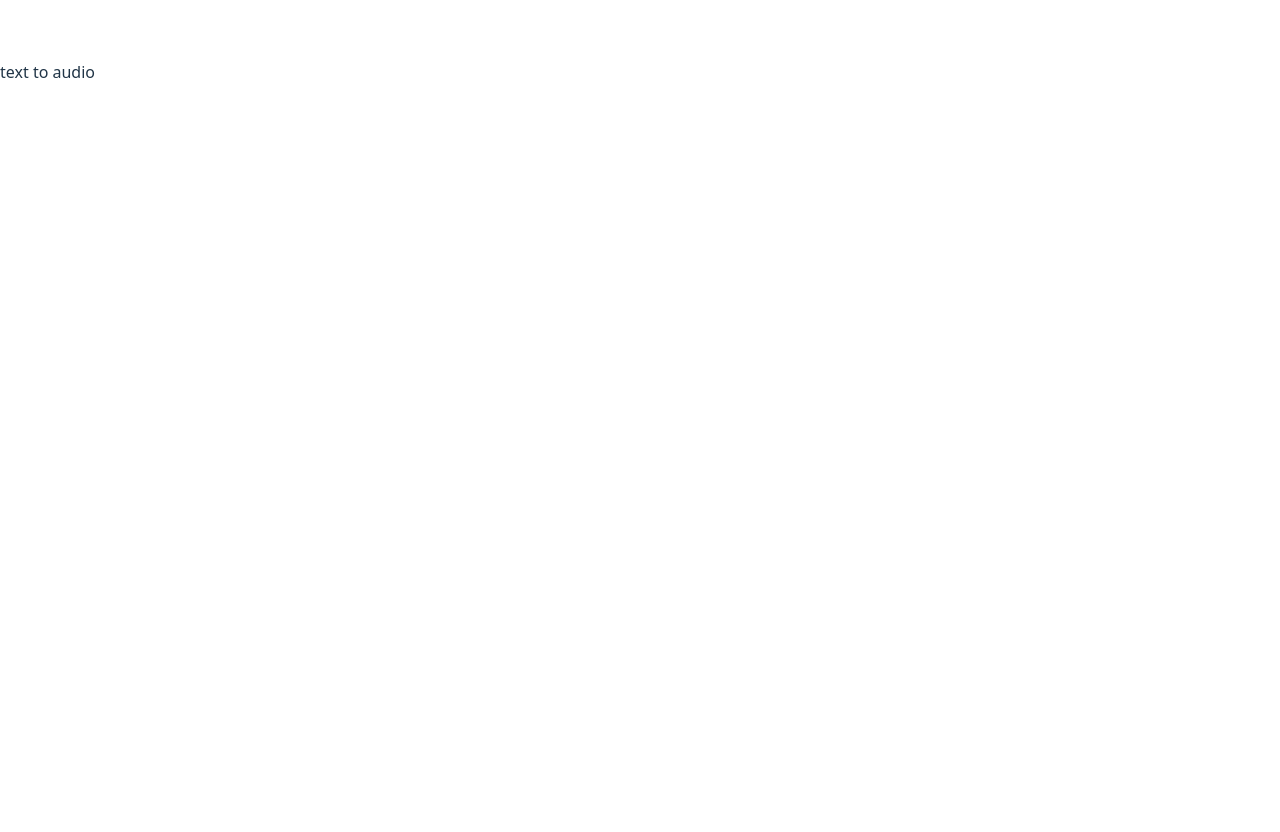
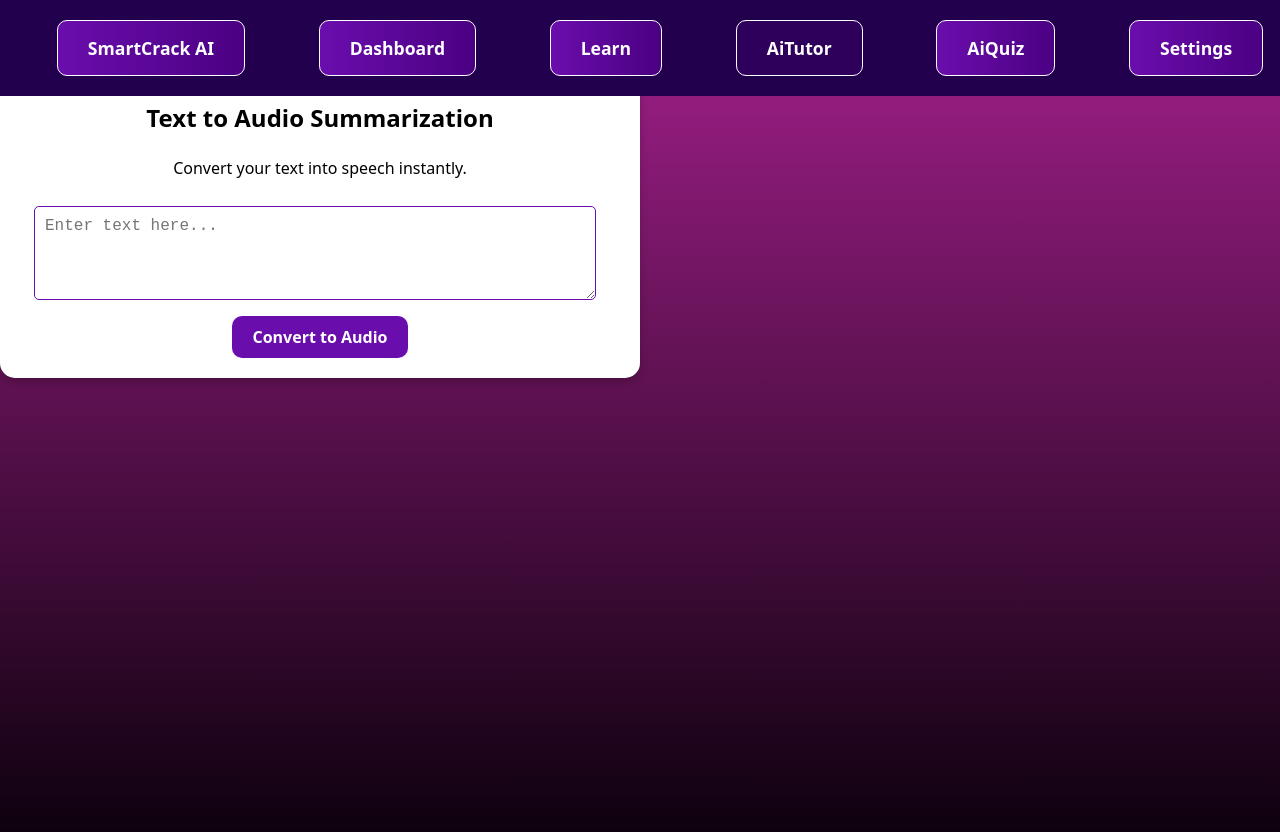
Before and after one commit to palak25022005/smart_crack_ai, a React (Vite) app in the folder frontend/: page /TextToAudioPage in a window 1280 px wide. Shown: the top 832 px of the page. Built offline with nearby package versions, Linux system fonts and the light colour scheme; no server answers.

Commit message:
Text To Audio UI

```diff
--- a/frontend/src/pages/TextToAudioPage.jsx
+++ b/frontend/src/pages/TextToAudioPage.jsx
@@ -1,11 +1,119 @@
-import React from 'react'
+import React, { useState } from "react";
+import { useNavigate } from "react-router-dom";
 
 const TextToAudioPage = () => {
+  const navigate = useNavigate();
+  const [text, setText] = useState("");
+
+  const handleTextToSpeech = () => {
+    if (text.trim() !== "") {
+      const speech = new SpeechSynthesisUtterance(text);
+      window.speechSynthesis.speak(speech);
+    }
+  };
+
   return (
-    <div>
-      text to audio
-    </div>
-  )
+    <>
+      <style>{`
+
+  body {
+  background: linear-gradient( rgb(164, 32, 140),rgb(9, 0, 10));
+
 }
+   .text-audio-box {
+          background: white;
+          color: black;
+          padding: 20px;
+          border-radius: 15px;
+          width: 600px;
+          text-align: center;
+          box-shadow: 0 4px 8px rgba(0, 0, 0, 0.2);
+        }
 
-export default TextToAudioPage
+        .text-input {
+          width: 90%;
+          padding: 10px;
+          margin: 10px ;
+          margin-right: 20px;
+          border: 1px solid #6a0dad;
+          border-radius: 5px;
+          font-size: 16px;
+        }
+
+        .convert-button {
+          background: #6a0dad;
+          color: white;
+          padding: 10px 20px;
+          border-radius: 10px;
+          border: none;
+          cursor: pointer;
+          font-weight: bold;
+          transition: 0.3s;
+        }
+
+        .convert-button:hover {
+          background: #4b0082;
+          transform: scale(1.05);
+        }
+          .navbar {
+          display: flex;
+          justify-content: space-around; /* Spread evenly */
+          background-color: #23004d;
+          padding: 20px;
+          width: 100%;
+          position: fixed;
+          top: 0;
+          left: 0;
+          z-index: 100;
+      }
+
+        .nav-button {
+    background: linear-gradient(to right, #6a0dad, #4b0082);
+    color: white;
+    padding: 15px 30px; /* Increased padding */
+    border-radius: 10px; /* Slightly rounded */
+      border: 1px solid white;
+  border-radius: 10px;
+    cursor: pointer;
+    font-weight: bold;
+    font-size: 1.1rem; /* Slightly larger text */
+    transition: 0.3s;
+  }
+
+       .nav-button:hover {
+    background: #2e005b;
+    transform: scale(1.05);
+  }
+        .nav-button.active {
+          background: #2e005b;
+        }
+      `}</style>
+
+
+        <div className="text-audio-box">
+        <div className="navbar">
+          <button className="nav-button" >SmartCrack AI</button>
+          <button className="nav-button" onClick={() => navigate("/")}>Dashboard</button>
+          <button className="nav-button" onClick={() => navigate("/LearnPage")}>Learn</button>
+          <button className="nav-button active" onClick={() => navigate("/AITutor")}>AiTutor</button>
+          <button className="nav-button" onClick={() => navigate("/QuizSelectionPage")}>AiQuiz</button>
+          <button className="nav-button" onClick={() => navigate("/Settings")}>Settings</button>
+        </div>
+          <h2>Text to Audio Summarization</h2>
+          <p>Convert your text into speech instantly.</p>
+          <textarea
+            className="text-input"
+            rows="4"
+            placeholder="Enter text here..."
+            value={text}
+            onChange={(e) => setText(e.target.value)}
+          />
+          <button className="convert-button" onClick={handleTextToSpeech}>
+            Convert to Audio
+          </button>
+      </div>
+    </>
+  );
+};
+
+export default TextToAudioPage;
```
